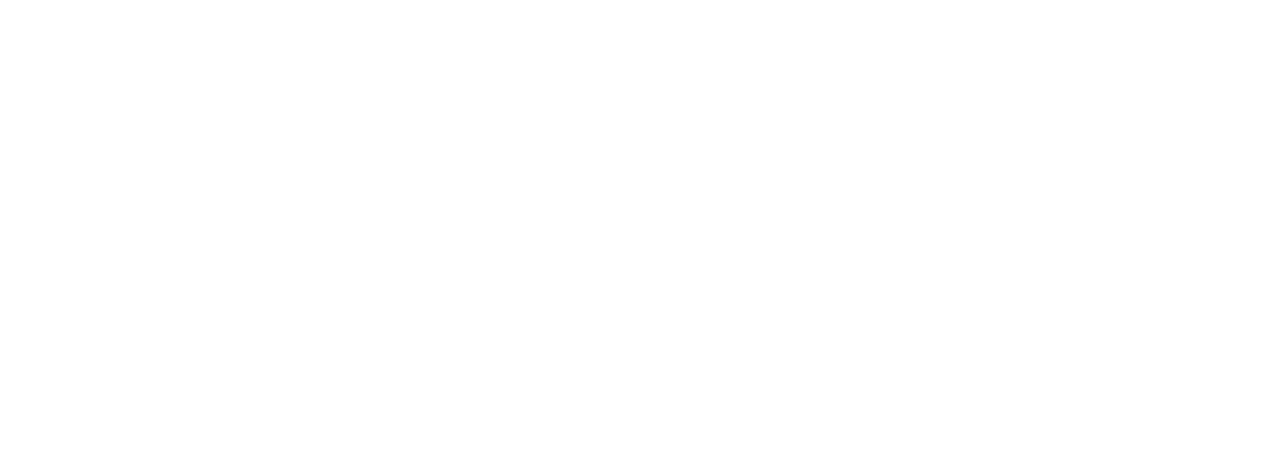
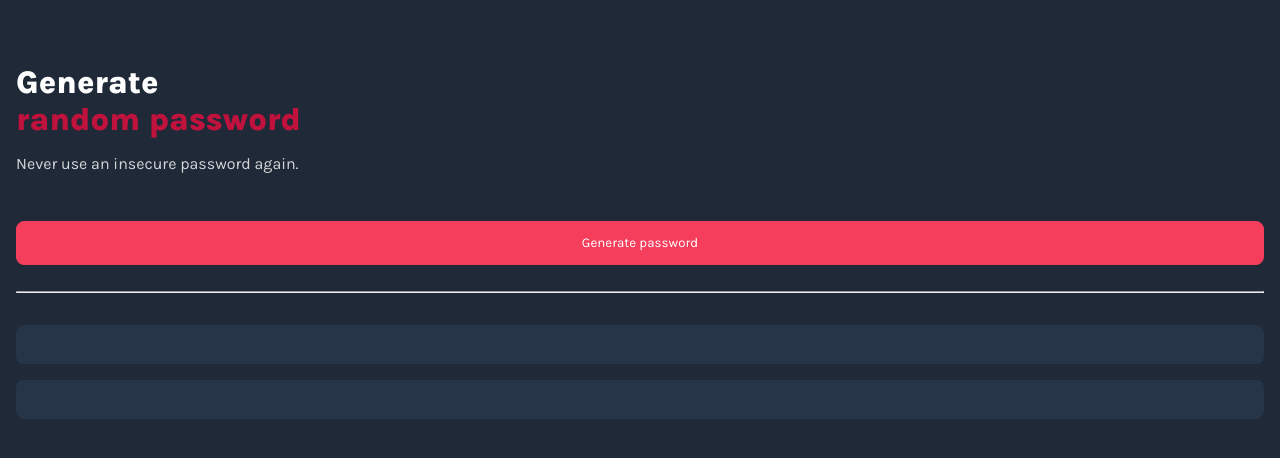
Before and after one commit to 16pxMs/Password-generator---JS-project, a website: page Index.html in a window 1280 px wide. Drawn offline with Linux system fonts and the light colour scheme.

Commit message:
Js code not showing still

```diff
--- a/CSS/global/boilerplate.css
+++ /dev/null
@@ -1,43 +0,0 @@
-:root {
-    font-size: 100%;
-
-    /* Variables */
-
-    /* Global color variables */
-
-    --color-red-100: hsl(356, 100%, 97%);
-    --color-red-200: hsl(356, 100%, 95%);
-    --color-red-300: hsl(356, 100%, 90%);
-    --color-red-400: hsl(356, 96%, 82%);
-    --color-red-500: hsl(351, 95%, 71%);
-    --color-red-600: hsl(350, 89%, 60%);
-    --color-red-700: hsl(347, 77%, 50%);
-    --color-red-800: hsl(345, 83%, 41%);
-    --color-red-900: hsl(343, 80%, 35%);
-    --colour-white: hsl(0, 0%, 100%);
-    --colour-grey:  hsl(215, 28%, 17%);
-
-    /* background color */
-     --color-background: var(--colour-grey);
-
-    /* button */
-    --color-button: var(--color-red-600);
-
-
-}
-
-*,
-*::before, *::after {
-    box-sizing: border-box;
-}
-
-body {
-    margin: 0;
-    font-family: 'Karla', sans-serif ;
-    font-weight: 400;
-}
-
-h1, h2, h3 {
-    font-weight: 800;
-    margin: 0;
-}
--- a/CSS/global/fonts.css
+++ /dev/null
@@ -1,16 +0,0 @@
-/* karla-regular - latin */
-@font-face {
-    font-display: swap; /* Check https://developer.mozilla.org/en-US/docs/Web/CSS/@font-face/font-display for other options. */
-    font-family: 'Karla';
-    font-style: normal;
-    font-weight: 400;
-    src: url('/fonts/karla-v31-latin-regular.woff2') format('woff2'); /* Chrome 36+, Opera 23+, Firefox 39+, Safari 12+, iOS 10+ */
-  }
-  /* karla-800 - latin */
-  @font-face {
-    font-display: swap; /* Check https://developer.mozilla.org/en-US/docs/Web/CSS/@font-face/font-display for other options. */
-    font-family: 'Karla';
-    font-style: normal;
-    font-weight: 800;
-    src: url('/fonts/karla-v31-latin-800.woff2') format('woff2'); /* Chrome 36+, Opera 23+, Firefox 39+, Safari 12+, iOS 10+ */
-  }
--- a/CSS/style.css
+++ b/CSS/style.css
@@ -1,2 +1,138 @@
-@import url("/CSS/global/boilerplate.css");
-@import url("/CSS/global/fonts.css");
+@import "boilerplate.css" ;
+
+:root {
+    font-size: 100%;
+
+    /* Variables */
+
+    /* Global color variables */
+
+    --color-red-100: hsl(356, 100%, 97%);
+    --color-red-200: hsl(356, 100%, 95%);
+    --color-red-300: hsl(356, 100%, 90%);
+    --color-red-400: hsl(356, 96%, 82%);
+    --color-red-500: hsl(351, 95%, 71%);
+    --color-red-600: hsl(350, 89%, 60%);
+    --color-red-700: hsl(347, 77%, 50%);
+    --color-red-800: hsl(345, 83%, 41%);
+    --color-red-900: hsl(343, 80%, 35%);
+    --color-white: hsl(0, 0%, 100%);
+    --color-grey:  hsl(215, 28%, 17%);
+    --color-grey2: hsl(213, 5%, 84%);
+    --color-grey3: hsl(215, 28%, 25%);
+    --color-grey4: hsl(215, 30%, 22%);
+
+
+    /* background color */
+     --color-background: var(--color-grey);
+
+    /* button */
+    --color-button: var(--color-red-600);
+
+    /* body text */
+    --color-bodytext: var(--color-grey2);
+
+    /* borders */
+    --color-border-grey: var( --color-grey3);
+
+    /* input */
+    --color-input: var(--color-grey4);
+
+}
+
+*,
+*::before, *::after {
+    box-sizing: border-box;
+}
+
+
+/* karla-regular - latin */
+@font-face {
+    font-display: swap; /* Check https://developer.mozilla.org/en-US/docs/Web/CSS/@font-face/font-display for other options. */
+    font-family: 'Karla';
+    font-style: normal;
+    font-weight: 400;
+    src: url('/fonts/karla-v31-latin-regular.woff2') format('woff2'); /* Chrome 36+, Opera 23+, Firefox 39+, Safari 12+, iOS 10+ */
+}
+
+/* karla-800 - latin */
+@font-face {
+    font-display: swap; /* Check https://developer.mozilla.org/en-US/docs/Web/CSS/@font-face/font-display for other options. */
+    font-family: 'Karla';
+    font-style: normal;
+    font-weight: 800;
+    src: url('/fonts/karla-v31-latin-800.woff2') format('woff2'); /* Chrome 36+, Opera 23+, Firefox 39+, Safari 12+, iOS 10+ */
+}
+
+
+body {
+    background-color: var(--color-background);
+    font-family: 'Karla', sans-serif;
+    font-weight: 400;
+    color:var(--color-white);
+    margin: 0;
+}
+
+h1, h2, h3 {
+    font-weight: 800;
+    margin: 0;
+}
+
+p {
+    font-size: 1rem;
+    font-weight:400;
+    color: var(--color-bodytext);
+}
+
+@media (min-width: 20em) {
+
+    section {
+        margin: 4em 1em;
+    }
+
+    .textContainer {
+        margin: 0 0 3em 0;
+    }
+
+    h1{
+        font-size: 2rem;
+    }
+
+
+    .red-header {
+        color: var(--color-red-800);
+    }
+
+
+    #primaryBtn {
+        font-family: inherit;
+        background-color: var(--color-red-600);
+        border: 1px solid var(--color-red-600);
+        border-radius: 8px;
+        color: var(--color-white);
+        padding: 1em 2em;
+        width: 100%;
+        margin: 0 0 2em 0;
+        /* cursor: pointer; */
+    }
+
+    hr {
+        height: 0.5px;
+        color: var(--color-border-grey);
+        margin: 0 0 2em 0;
+    }
+
+    .inputContainer {
+        display: flex;
+        flex-direction: column;
+        gap: 1em;
+    }
+
+    #input-one, #input-two {
+        height: 2.4375em;
+        background-color: var(--color-input);
+        width: 100%;
+        border-radius: 8px;
+        color: var(--color-red-700);
+    }
+}
--- a/Index.html
+++ b/Index.html
@@ -1,15 +1,36 @@
 <!DOCTYPE html>
-<html lan="en">
+<html lang="en">
     <head>
-        <Title>Password Generator project</Title>
         <meta charset="UTF-8" />
         <meta name="viewport" content="width=device-width," initial-scale="1.0" />
-        <link rel="stylesheets" href="/CSS/style.css" />
+        <title>Password generator project</title>
+        <link rel="stylesheet" href="/CSS/style.css" />
     </head>
 
     <body>
         <script src="/index.js"></script>
         <main>
+            <section>
+                <div class="textContainer">
+                    <h1>Generate </h1>
+                    <h1 class="red-header"> random password <h1>
+                    <p>Never use an insecure password again.</p>
+
+                </div>
+
+
+                <button id="primaryBtn" onclick="generate()"> Generate password </button>
+
+                <hr>
+
+                <div class="inputContainer">
+                    <div id="input-one"></div>
+                    <div id="input-two"></div>
+                </div>
+
+            </section>
+
+
 
         </main>
 
--- a/index.js
+++ b/index.js
@@ -0,0 +1,19 @@
+const characters = ["A","B","C","D","E","F","G","H","I","J","K","L","M","N","O","P","Q","R","S","T","U","V","W","X","Y","Z","a","b","c","d","e","f","g","h","i","j","k","l","m","n","o","p","q","r","s","t","u","v","w","x","y","z", "0", "1", "2", "3", "4", "5", "6", "7", "8", "9","~","`","!","@","#","$","%","^","&","*","(",")","_","-","+","=","{","[","}","]",",","|",":",";","<",">",".","?",
+"/"]
+
+console.log(characters.length);
+let displayOne = document.getElementById(input-one)
+let displayTwo = document.getElementById(input-two)
+
+
+
+function generate() {
+    for (let i = 0; i < characters.length; i++)
+    displayOne.textContent += characters[i]
+    displayTwo.textContent += characters[i]
+
+    let randomPassword = Math.floor (Math.random()* characters.length + 1)
+    return characters[randomPassword]
+}
+
+generate()
```
Also changed, not shown: package.json (added, +19 -0 lines), 2 other files.
